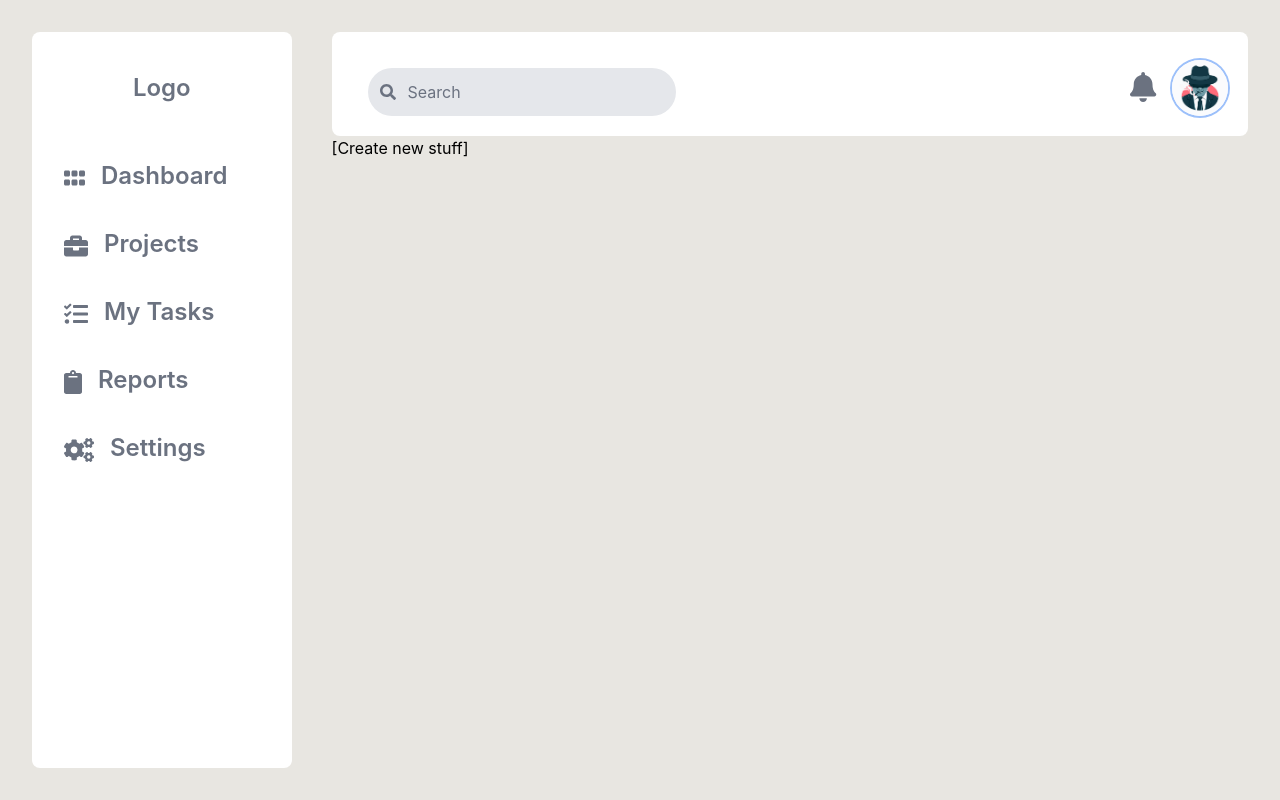
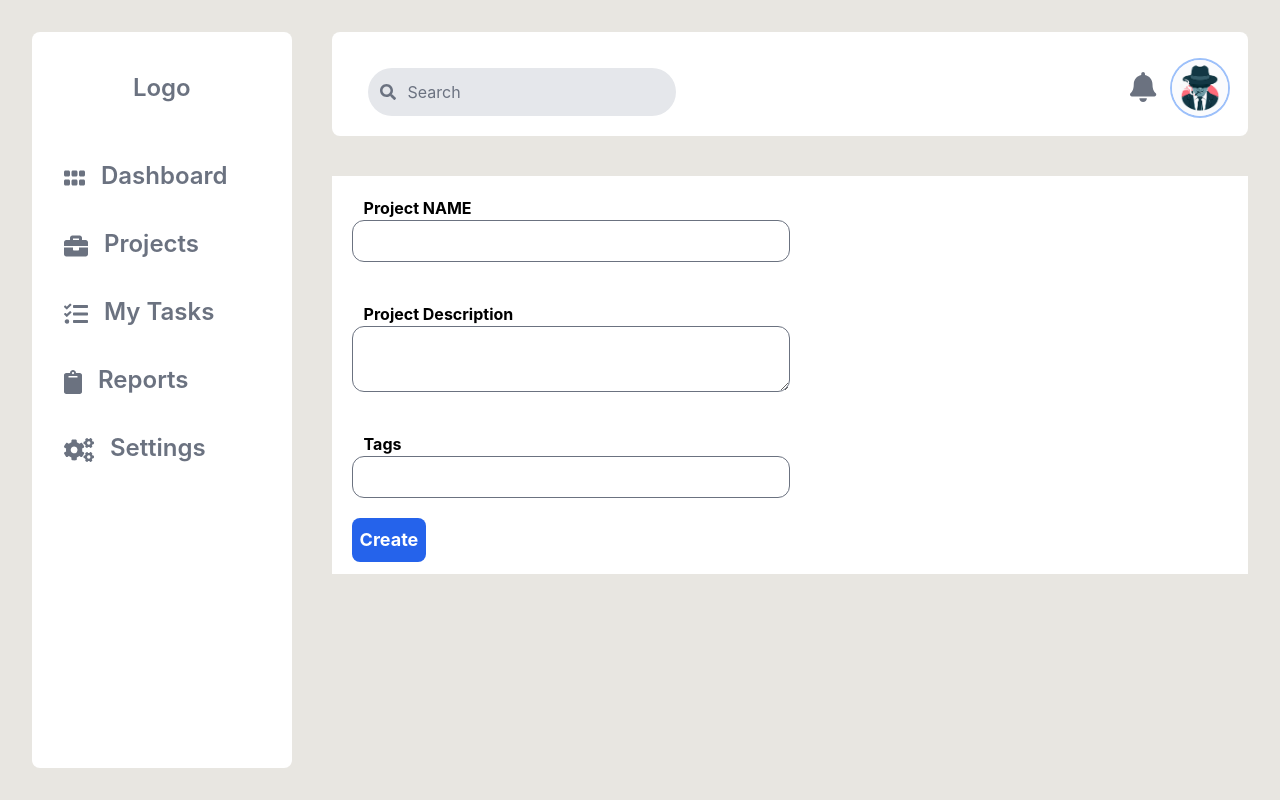
Before and after one commit to mofe64/ProjectManagementTool, a React (Create React App) app: page /newProject in a window 1280 px wide. Built offline with nearby package versions, Linux system fonts and the light colour scheme.

Commit message:
create project dispatch action

```diff
--- a/src/Pages/newProject.js
+++ b/src/Pages/newProject.js
@@ -1,10 +1,10 @@
 import Header from '../components/header';
-import NewForm from '../components/newForm';
+import NewProjectFormContainer from '../containers/newProjectFormContainer';
 
 const NewProject = () =>
     <div className='flex flex-col'>
         <Header />
-        <NewForm/>
+        <NewProjectFormContainer/>
     </div>
 
 export default NewProject;
--- a/src/components/dashBody.js
+++ b/src/components/dashBody.js
@@ -4,6 +4,7 @@ import TaskCard from './taskCard';
 
 const DashBody = ({ projects=[], messages=[], tasks=[] }) =>
     <div className='flex flex-wrap'>
+        {console.log(` project length is ${projects.length}`)}
         {projects.map((project, i) =>
             <ProjectCard key={i} project={ project}/>
         )}
--- a/src/components/newForm.js
+++ b/src/components/newForm.js
@@ -1,6 +1,39 @@
-const NewForm = () =>
-    <div>
-        [Create new stuff]
-    </div>
-
+import {useRef} from 'react'
+const NewForm = ({onAddProject=f=>f}) => {
+    const projectNameRef = useRef();
+    const projectDescriptionRef = useRef();
+    const projectTagsRef = useRef();
+    const submit = e => {
+        e.preventDefault();
+        const projectName = projectNameRef.current.value;
+        const projectDesc = projectDescriptionRef.current.value;
+        const projectTags = projectTagsRef.current.value;
+        const newProject = {
+            id: 1,
+            title: projectName,
+            projectDesc: projectDesc,
+            tags: projectTags.split(" "),
+            progress: "WORKING"
+        }
+        onAddProject(newProject)
+    }
+   return( <div className='pl-5 pr-5 mt-10 bg-white flex flex-col'>
+        <form className='w-1/2 ' onSubmit={submit}>
+            <div className='flex flex-col pt-5 pb-5'>
+                <label className='pl-3 font-bold'>Project NAME</label>
+                <input ref={projectNameRef} type='text' className='rounded-xl' />
+            </div>
+            <div className='flex flex-col pt-5 pb-5'>
+                <label className='pl-3 font-bold'>Project Description</label>
+                <textarea ref={projectDescriptionRef} className='rounded-xl' />
+            </div>
+            <div className='flex flex-col pt-5 pb-5'>
+                <label className='pl-3 font-bold'>Tags</label>
+                <input  ref={projectTagsRef} type='text' className='rounded-xl' />
+            </div>
+           <button type='submit' className='bg-blue-600 p-2 mb-3 rounded-lg text-lg
+             text-white font-bold outline-none border-none'>Create</button>
+        </form>
+    </div>)
+}
 export default NewForm;
--- /dev/null
+++ b/src/containers/newProjectFormContainer.js
@@ -0,0 +1,17 @@
+import { connect } from 'react-redux'
+import NewForm from '../components/newForm';
+import {addProject} from '../actions/projectActions'
+
+const mapStateToProps = state => ({
+    projects: [...state.projects]
+})
+
+const mapDisPatchToProps = dispatch => ({
+    onAddProject(newProject = {}) {
+        dispatch(addProject(newProject))
+    },
+})
+
+const NewProjectFormContainer = connect(mapStateToProps, mapDisPatchToProps)(NewForm);
+
+export default NewProjectFormContainer;
--- a/src/initialstate.js
+++ b/src/initialstate.js
@@ -17,7 +17,6 @@ export const initialState = {
             projectDesc: 'A Fully Automated Digital Bank.',
             tags: ['Mobile', 'Fintech', 'Java', 'Android', 'IOS'],
             progress:'IN PROGRESS',
-            tasks: []
         },
     ],
     tasks: [
--- a/src/reducers/projectReducer.js
+++ b/src/reducers/projectReducer.js
@@ -2,6 +2,7 @@ import {ProjectConstants} from '../actions/constants'
 export const projectsReducer = (state= {}, action) => {
     switch (action.type) {
         case ProjectConstants.ADD_PROJECT:
+            console.log('reducing')
             return {
                 ...state,
                 projects: [
--- a/src/store.js
+++ b/src/store.js
@@ -4,7 +4,11 @@ import { projectsReducer } from './reducers/projectReducer';
 import {initialState} from './initialstate'
 const store = createStore(
     projectsReducer,
-    initialState
+    (localStorage['redux-store'])? JSON.parse(localStorage['redux-store']): initialState
 )
-store.subscribe(()=> console.log(`project count :${store.getState().projects.length}`))
+
+store.subscribe(() => {
+    localStorage['redux-store'] = JSON.stringify(store.getState())
+})
+store.subscribe(() => console.log(`project count :${store.getState().projects.length}`))
 export default store;
```
